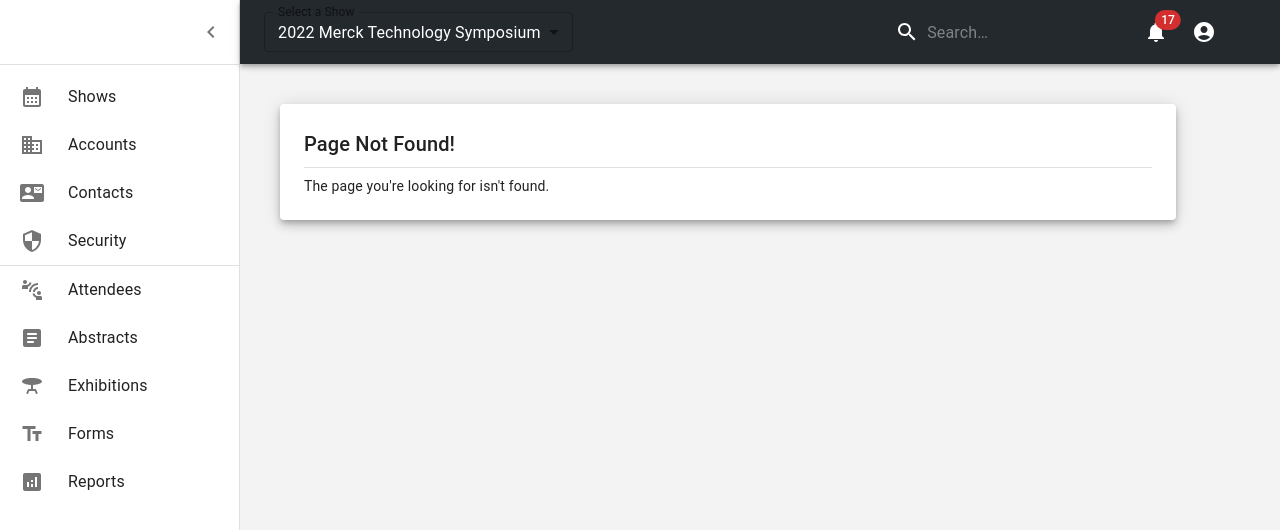
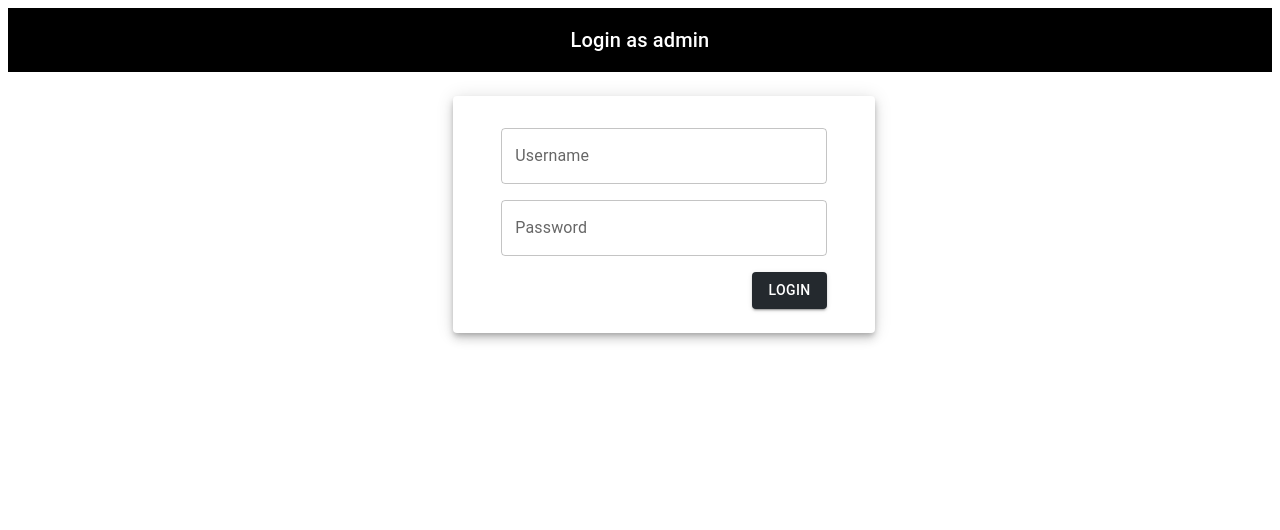
Before and after one commit to PlanetConnect/pci-general-admin, a React (Vite) app: page /login in a window 1280 px wide. Before the commit this address had no page. Shown: the top 530 px of the page. Built offline with nearby package versions, Linux system fonts and the light colour scheme.

Commit message:
PC-login page ui

```diff
--- a/package.json
+++ b/package.json
@@ -20,6 +20,7 @@
     "@reduxjs/toolkit": "^1.8.1",
     "@tanstack/react-table": "^8.0.0-alpha.87",
     "ag-grid-community": "^27.3.0",
+    "amazon-cognito-identity-js": "^6.0.1",
     "luxon": "^2.4.0",
     "notistack": "^2.0.5",
     "react": "^18.2.0",
--- a/src/app/App.tsx
+++ b/src/app/App.tsx
@@ -6,6 +6,7 @@
 import { ContactList, EditContactInfo } from "../features/contact";
 import { EditExhibitionInfo, ExhibitionList } from "../features/exhibition";
 import { FormInfoTabs, FormList } from "../features/form";
+import { Login } from "../features/login";
 import { EditRoleInfo, RoleList } from "../features/security";
 import { ShowInfoTabs, ShowList } from "../features/show";
 import { Main } from "./layouts/";
@@ -14,6 +15,8 @@
 function App() {
   return (
     <Routes>
+      {/* Login Routes */}
+      <Route path="/login" element={<Login />} />
       <Route path="/" element={<Main />}>
         {/* Abstract Routes */}
         <Route path="abstracts" element={<AbstractList />} />
--- /dev/null
+++ b/src/app/templates/button/components/LoginButton.tsx
@@ -0,0 +1,15 @@
+import Button from "@mui/material/Button";
+
+interface LoginButtonProps {
+  size?: "medium" | "small";
+}
+
+const LoginButton = ({ size = "medium" }: LoginButtonProps) => {
+  return (
+    <Button type="submit" variant="contained" size={size}>
+      Login
+    </Button>
+  );
+};
+
+export default LoginButton;
--- a/src/app/templates/button/index.ts
+++ b/src/app/templates/button/index.ts
@@ -5,6 +5,7 @@
 import DownButton from "./components/DownButton";
 import EditButton from "./components/EditButton";
 import FabAddButton from "./components/FabAddButton";
+import LoginButton from "./components/LoginButton";
 import MiniAddButton from "./components/MiniAddButton";
 import RemoveButton from "./components/RemoveButton";
 import SaveButton from "./components/SaveButton";
@@ -19,6 +20,7 @@
   DownButton,
   EditButton,
   FabAddButton,
+  LoginButton,
   MiniAddButton,
   RemoveButton,
   SaveButton,
--- /dev/null
+++ b/src/app/templates/formbuilder/components/LoginField.tsx
@@ -0,0 +1,38 @@
+import Stack from "@mui/material/Stack";
+
+import TextField from "./TextField";
+interface LoginFieldProps {
+  value: {
+    username: string;
+    password: string;
+  };
+  variant?: "standard" | "filled" | "outlined" | undefined;
+  error?: string;
+}
+
+const LoginField = ({
+  value: { username = "username", password = "password" },
+  variant = "outlined",
+  error,
+}: LoginFieldProps) => {
+  return (
+    <Stack spacing={1}>
+      <TextField
+        type="text"
+        label="Username"
+        name={username}
+        variant={variant}
+        error={error}
+      />
+      <TextField
+        type="text"
+        label="Password"
+        name={password}
+        variant={variant}
+        error={error}
+      />
+    </Stack>
+  );
+};
+
+export default LoginField;
--- /dev/null
+++ b/src/features/login/Login.tsx
@@ -0,0 +1,74 @@
+import { Grid } from "@mui/material";
+
+import { LoginButton } from "~/app/templates/button";
+import { PaperContent, Title } from "~/app/templates/content/";
+import { Actions, Form, Header, Section } from "~/app/templates/formbuilder";
+import LoginField from "~/app/templates/formbuilder/components/LoginField";
+import { useSnackBar } from "~/app/templates/snackbar";
+import loginSchema from "~/features/login/data/form/loginSchema";
+
+const defaultValues = {
+  username: "",
+  password: "",
+};
+function Login() {
+  const { openSnackBar } = useSnackBar();
+
+  const handleSubmit = (values: any) => {
+    console.log(values);
+    openSnackBar({
+      message: "login Success.",
+      position: {
+        vertical: "top",
+        horizontal: "center",
+      },
+      variant: "success",
+    });
+  };
+  return (
+    <div className="main">
+      <Grid container>
+        <Grid
+          item
+          xs={12}
+          pt={2}
+          sx={{
+            width: 1,
+            backgroundColor: "black",
+            color: "white",
+            display: "flex",
+            justifyContent: "center",
+            alignItems: "center",
+          }}
+        >
+          <Title>Login as admin</Title>
+        </Grid>
+        <Grid item xs={12} sm={6} md={4} p={3} sx={{ margin: "auto" }}>
+          <PaperContent>
+            <Form
+              size="lg"
+              defaultValues={defaultValues}
+              validationSchema={loginSchema}
+              onSubmit={handleSubmit}
+            >
+              <Section name="">
+                <LoginField
+                  value={{
+                    username: "username",
+                    password: "password",
+                  }}
+                />
+              </Section>
+
+              <Actions>
+                <LoginButton />
+              </Actions>
+            </Form>
+          </PaperContent>
+        </Grid>
+      </Grid>
+    </div>
+  );
+}
+
+export default Login;
--- /dev/null
+++ b/src/features/login/data/form/loginSchema.ts
@@ -0,0 +1,12 @@
+import * as Yup from "yup";
+
+const loginSchema = Yup.object({
+  username: Yup.string()
+    .max(100, "Must be 100 characters or less")
+    .required("Required"),
+  password: Yup.string()
+    .max(100, "Must be 100 characters or less")
+    .required("Required"),
+});
+
+export default loginSchema;
--- /dev/null
+++ b/src/features/login/index.ts
@@ -0,0 +1,3 @@
+import Login from "../login/Login";
+
+export { Login };
```
Also changed, not shown: 1 other file (tests, documents, lock files or other folders).
